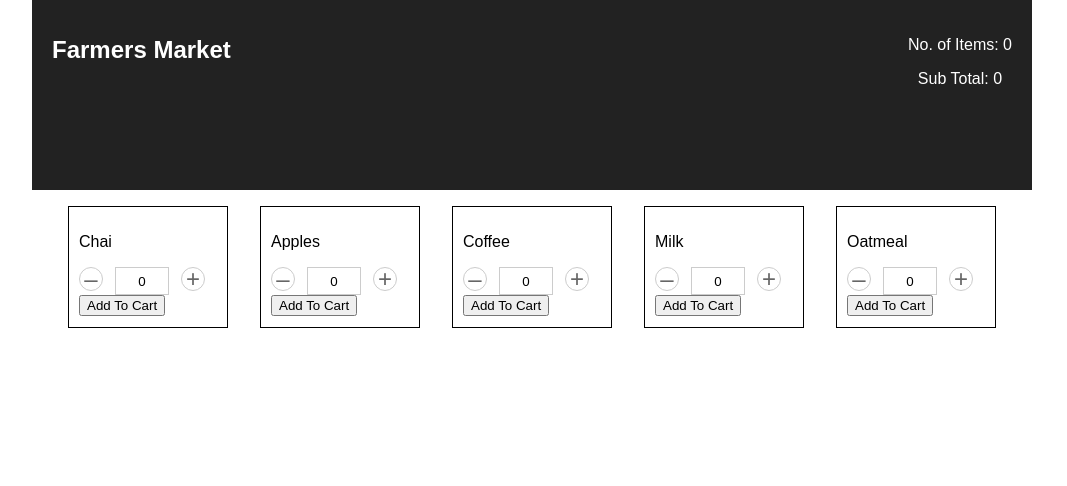
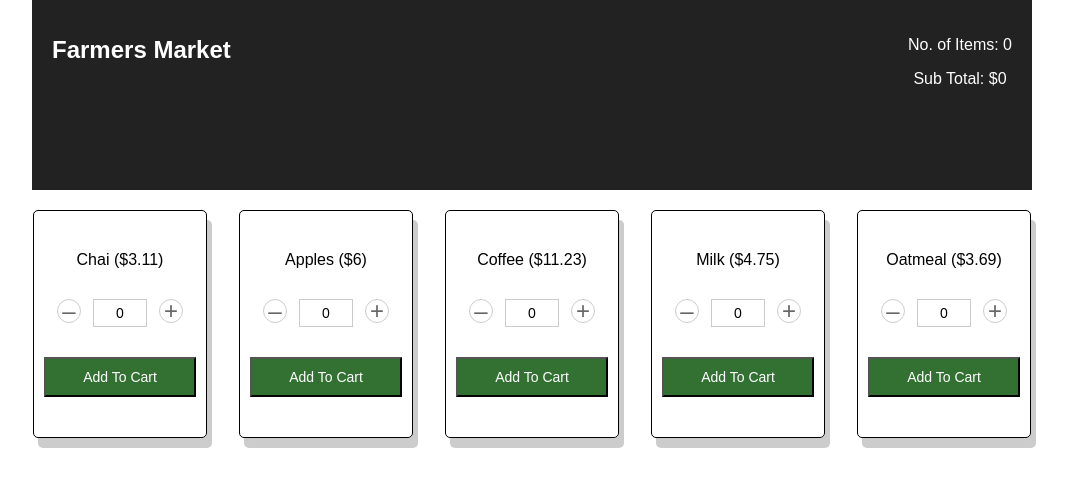
Before and after one commit to rudypenajr/farmers-market, a React (Create React App) app: page / in a window 1280 px wide. Shown: the top 486 px of the page, without its empty margins (108-1175 px from the left). Built offline with nearby package versions, Linux system fonts and the light colour scheme.

Commit message:
updating ui, adding logic for counter/add-to-cart in list item & checkout

```diff
--- a/src/App.js
+++ b/src/App.js
@@ -2,37 +2,110 @@ import React, { Component } from 'react';
 import Header from './components/header/header'
 import Shop from './components/shop/shop'
 import Loading from './components/loading/loading'
+import Alert from './components/alert/alert'
+
 import data from './data'
+
 import './App.css';
 
 class App extends Component {
   constructor() {
     super()
     this.state = {
-      products: [],
-      cart: [],
+      products: [], // a.k.a inventory
+      cart: [], // application state
       totalItems: 0,
-      totalAmount: 0,
-      // cartBounce: false,
+      totalAmount: 0.00,
       quantity : 0,
+      alert: ''
     }
+
+    this.updateQuantity = this.updateQuantity.bind(this)
+    this.handleAddToCart = this.handleAddToCart.bind(this)
+    this.displayAlert = this.displayAlert.bind(this)
   }
 
   componentDidMount() {
     // mimic fetching api
     const self = this
     setTimeout(() => {
+      let initialCart = []
+      data.forEach((o) => {
+        initialCart.push({
+          ...o,
+          amount: 0
+        })
+      })
+
       self.setState({
-        products: data
+        products: data,
+        cart: initialCart
       })
     }, 1000)
+  }
+
+  updateQuantity(qty){
+    this.setState({
+      quantity: qty
+    })
+  }
+
+  handleAddToCart(product) {
+    const id = product.id
+
+    // Update Cart
+    let cart = [...this.state.cart]
+    let currentCartItem = cart.find(obj => obj.id === id)
+    if (currentCartItem) {
+      currentCartItem.amount = product.quantity
+    }
+
+    // Update No. of Items & Sub Total
+    let totalItems = 0
+    let totalAmount = 0
+    cart.forEach((p) => {
+      // No. of Items
+      totalItems += p.amount
+
+      // Sub Total
+      totalAmount += (p.amount * p.price)
+    })
+
+    this.setState({
+      totalItems: totalItems,
+      totalAmount: (totalAmount).toFixed(2),
+      cart: cart
+    })
+  }
+
+  displayAlert(product) {
+    const id = product.id
+    const currentItem = this.state.products.find(obj => obj.id === id)
+
+    if (currentItem.alert && currentItem.alert.length > 0) {
+      console.log('current: ', currentItem)
+      this.setState({
+        alert: currentItem.alert
+      })
+    }
   }
 
   render() {
     return (
       <div className="App">
-        <Header {...this.state} />
-        {this.state.products.length === 0 ? <Loading /> : <Shop {...this.state} />}
+        <Header
+          {...this.state}
+        />
+        <Alert {...this.state} />
+        {this.state.products.length === 0 ?
+          <Loading /> :
+          <Shop
+            {...this.state}
+            updateQuantity={this.updateQuantity}
+            handleAddToCart={this.handleAddToCart}
+            displayAlert={this.displayAlert}
+          />
+        }
       </div>
     );
   }
--- /dev/null
+++ b/src/components/alert/alert.css
@@ -0,0 +1,10 @@
+.app__alert p {
+    background: rgba(0, 78, 0, 0.8);
+    border: 1px solid #4eb14e;
+    color: #fff;
+    display: block;
+    margin: 20px auto 0;
+    padding: 10px;
+    text-align: center;
+    max-width: 978px;
+}
--- /dev/null
+++ b/src/components/alert/alert.js
@@ -0,0 +1,29 @@
+import React, { Component } from 'react';
+import PropTypes from 'prop-types';
+import './alert.css'
+
+class Alert extends Component {
+  constructor(props) {
+    super(props)
+    this.state = {
+      alert: props.alert
+    }
+  }
+
+  render() {
+    const { alert } = this.props
+    console.log('alert: ', alert)
+    return (
+      <div className="app__alert">
+        {alert.length > 0 && <p>{alert}</p>}
+      </div>
+    )
+  }
+}
+
+Alert.propTypes = {
+  alert: PropTypes.string
+};
+
+
+export default Alert
--- a/src/components/products/counter.js
+++ b/src/components/counter/counter.js
@@ -1,6 +1,5 @@
 import React, { Component } from 'react';
-import Product from './product'
-import './products.css';
+import PropTypes from 'prop-types';
 
 class Counter extends Component {
   constructor(props) {
@@ -16,9 +15,13 @@ class Counter extends Component {
     e.preventDefault()
 
     let update = this.state.quantity + 1
-    this.setState({
+
+    this.setState(prevState => ({
       quantity: update
-    })
+    }), function(){
+      this.props.updateQuantity(this.state.quantity);
+      this.props.displayAlert(this.props)
+    });
   }
 
   decrement(e) {
@@ -35,7 +38,6 @@ class Counter extends Component {
   }
 
   render() {
-    // console.log('conuter:', this.props)
     return (
       <div className="product__input">
         <a href="#" className="decrement" onClick={this.decrement}>–</a>
@@ -46,4 +48,8 @@ class Counter extends Component {
   }
 }
 
+Counter.propTypes = {
+  quantity: PropTypes.number
+};
+
 export default Counter
--- a/src/components/header/header.js
+++ b/src/components/header/header.js
@@ -2,17 +2,13 @@ import React, { Component } from 'react';
 import './header.css';
 
 class Header extends Component {
-  constructor(props) {
-    super(props)
-  }
-
   render() {
     return (
       <header className="app__header">
         <h1 className="App-title">Farmers Market</h1>
         <div className="app__mini-cart">
           <p>No. of Items: <span>{this.props.totalItems}</span></p>
-          <p>Sub Total: <span>{this.props.totalAmount}</span></p>
+          <p>Sub Total: <span>{`$${this.props.totalAmount}`}</span></p>
         </div>
       </header>
     )
--- a/src/components/products/product.js
+++ b/src/components/products/product.js
@@ -1,18 +1,38 @@
-import React from 'react';
-import Counter from './counter'
+import React, { Component } from 'react';
+import Counter from '../counter/counter'
 
-const Product = (props) => {
+import './products.css';
+
+class Product extends Component {
+  constructor(props) {
+    super(props)
+
+    this._handleAddToCart = this._handleAddToCart.bind(this)
+  }
+
+  _handleAddToCart(e) {
+    e.preventDefault()
+    this.props.handleAddToCart(this.props)
+  }
+
+  render() {
     return (
-    <li key={props.key}>
+      <li key={this.props.key} id={this.props.id}>
         <div className="product__detail">
-        <p>{props.name}</p>
+          <p>{this.props.name} ({`$${this.props.price}`})</p>
         </div>
-      <Counter quantity={props.quantity} />
+        <Counter
+          {...this.props}
+          quantity={this.props.quantity}
+          updateQuantity={this.props.updateQuantity}
+          displayAlert={this.props.displayAlert}
+        />
         <div className="product__action">
-        <button type="button">Add To Cart</button>
+          <button type="button" onClick={this._handleAddToCart}>Add To Cart</button>
         </div>
       </li>
     )
   }
+}
 
 export default Product
--- a/src/components/products/products.css
+++ b/src/components/products/products.css
@@ -1,7 +1,7 @@
 .shop__products {
   display: block;
   margin: 0 auto;
-  max-width: 960px;
+  max-width: 998px;
 }
 
 .shop__products ul,
@@ -13,32 +13,51 @@
 
 .shop__products ul {
   display: flex;
+  margin-top: 20px;
 }
 
 .shop__products li {
   border: 1px solid #000;
-  margin: 16px;
+  border-radius: 5px;
+  box-shadow: 5px 10px #cccccc;
+  margin: 0 16px 16px 16px;
   min-height: 100px;
-  padding: 10px;
+  padding: 40px 10px;
   text-align: left;
   width: calc(25% - 32px)
+}
+
+.shop__products li:first-child {
+  margin-left: 0;
+}
+
+.shop__products li:last-child {
+  margin-right: 0;
+}
+
+.product__detail {
+  text-align: center;
+}
+
+.product__detail p {
+  margin-top: 0;
 }
 
 .product__input {
   color: #666;
   display: flex;
-  margin: 0 auto;
+  margin: 30px auto 0;
+  justify-content: center;
 }
-
 
 .product__input .quantity {
   border: 1px solid #ccc;
+  font-size: 14px;
   height: 24px;
   margin: 0 12px;
   text-align: center;
   width: 48px;
 }
-
 
 .product__input .decrement,
 .product__input .increment {
@@ -53,3 +72,18 @@
   text-decoration: none;
   width: 24px;
 }
+
+.product__action {
+  margin: 30px 0 0;
+  padding: 0;
+  text-align: center;
+  width: 100%;
+}
+
+.product__action button {
+  background: rgba(0, 78, 0, 0.8);;
+  color: #fff;
+  font-size: 14px;
+  padding: 10px;
+  width: 100%;
+}
--- a/src/components/products/products.js
+++ b/src/components/products/products.js
@@ -3,15 +3,28 @@ import Product from './product'
 import './products.css';
 
 class Products extends Component {
-  constructor(props) {
-    super(props)
-  }
+  renderItems(props) {
+    const {
+      products,
+      quantity,
+      handleAddToCart,
+      displayAlert
+    } = this.props
+    let list = []
 
-  renderItems(products, quantity) {
-    let list = []
     products.map((p, ix)=> {
-      list.push(
-        <Product key={ix} name={p.name} image={p.image} quantity={quantity} />
+      return list.push(
+        <Product
+          key={ix}
+          id={p.id}
+          name={p.name}
+          image={p.image}
+          price={p.price}
+          quantity={quantity}
+          updateQuantity={this.props.updateQuantity}
+          handleAddToCart={handleAddToCart}
+          displayAlert={displayAlert}
+        />
       )
     })
 
@@ -19,8 +32,9 @@ class Products extends Component {
   }
 
   render() {
-    const { products, quantity } = this.props
-    const list = this.renderItems(products, quantity)
+    // const { products, quantity, handleAddToCart } = this.props
+    // const list = this.renderItems(products, quantity, handleAddToCart)
+    const list = this.renderItems(this.props)
 
     return (
       <div className="shop__products">
--- a/src/components/shop/shop.js
+++ b/src/components/shop/shop.js
@@ -4,7 +4,6 @@ import './shop.css';
 
 class Shop extends Component {
   render() {
-    console.log(this.props)
     return (
       <div className="shop__container">
         <Products {...this.props} />
--- a/src/data.js
+++ b/src/data.js
@@ -1,45 +1,49 @@
 const data = [
   {
-    code: 'CH1',
+    id: 'CH1',
     name: 'Chai',
     price: 3.11,
     promo: [{
       dependent: 'MK1',
       limit: 1,
       price: 0.00,
-    }]
+    }],
+    alert: 'Purchase a box of Chai and get milk free. (Limit 1)'
   },
   {
-    code: 'AP1',
+    id: 'AP1',
     name: 'Apples',
     price: 6.00,
     promo: [{
       dependent: 'AP1',
       limit: 3,
       price: 4.50
-    }]
+    }],
+    alert: 'If you buy 3 or more bags of Apples, the price drops to $4.50.'
   },
   {
-    code: 'CF1',
+    id: 'CF1',
     name: 'Coffee',
     price: 11.23,
     promo: [{
       dependent: 'CF1',
       limit: 1,
       price: 0.00
-    }]
+    }],
+    alert: 'BOGO -- Buy-One-Get-One-Free Special on Coffee. (Unlimited)'
   },
   {
-    code: 'MK1',
+    id: 'MK1',
     name: 'Milk',
     price: 4.75
   },
   {
-    code: 'OM1',
+    id: 'OM1',
     name: 'Oatmeal',
     price: 3.69,
     promo: '',
-    dependent: 'AP1'
+    dependent: 'AP1',
+    alert: 'Purchase a bag of Oatmeal and get 50% off a bag of Apples'
   }
 ]
 
```
Lines whose indentation alone changed are shown as unchanged.
